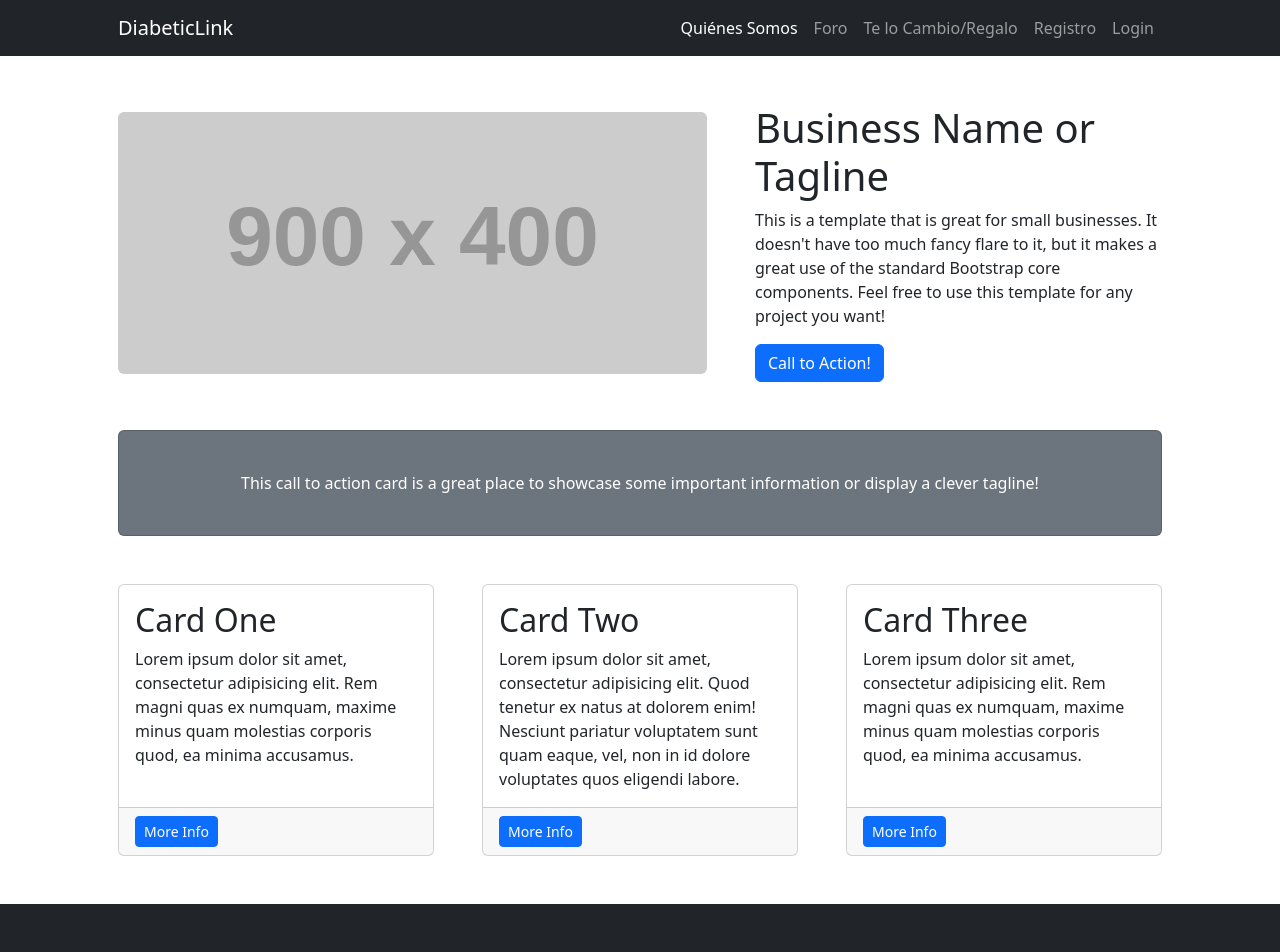
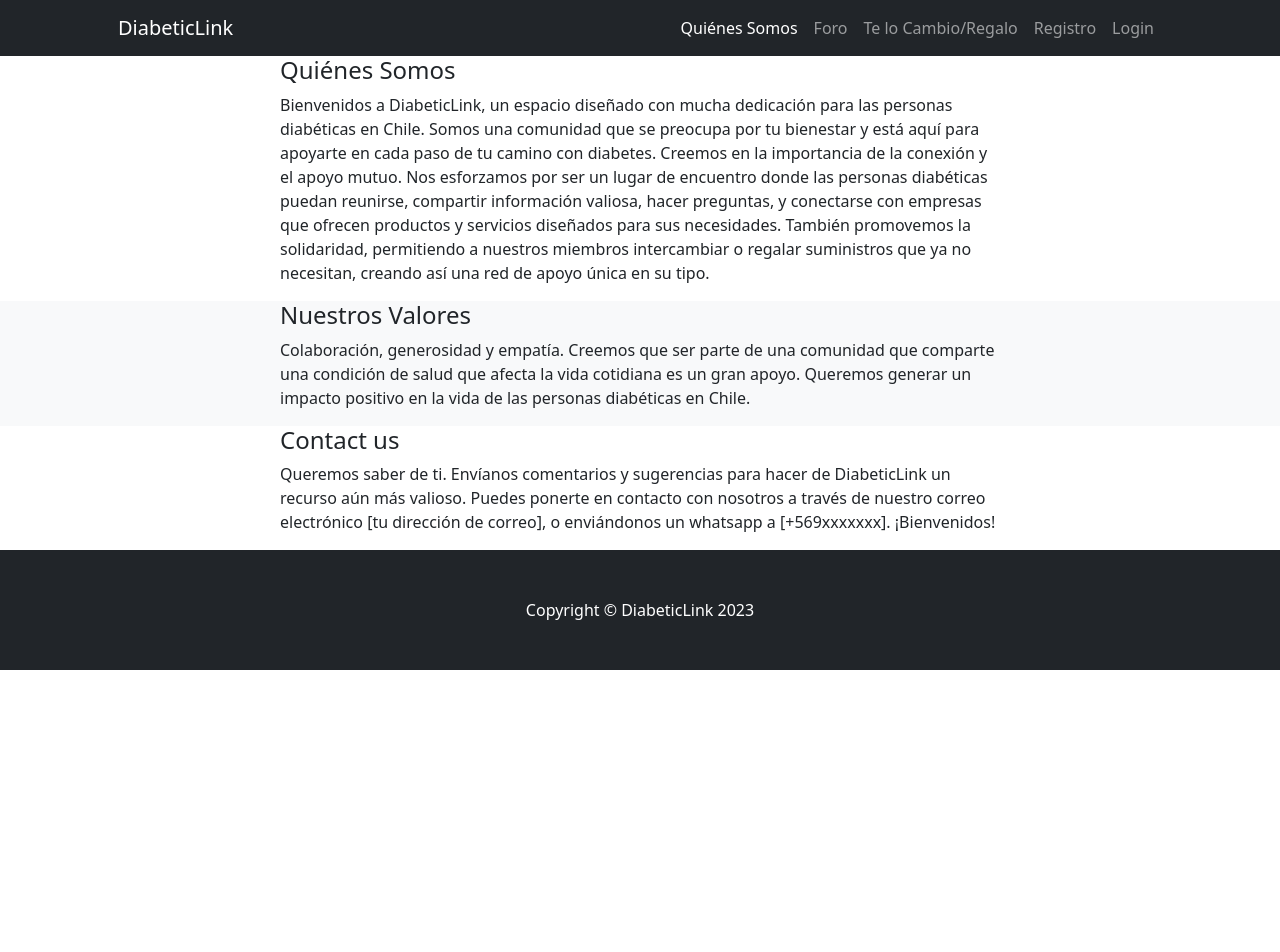
Before and after one commit to BiancaReset/FRONTEND-LUKABI, a React app: page /quienessomos in a window 1280 px wide. Shown: the top 952 px of the page. After the commit the page ends 800 px from the top, so only its background shows below. Built offline with nearby package versions, Linux system fonts and the light colour scheme.

Commit message:
sección quiénes somos

```diff
--- a/src/js/pages/QuienesSomos.jsx
+++ b/src/js/pages/QuienesSomos.jsx
@@ -1,104 +1,52 @@
 import React from 'react';
+import logo from "../img/logo.jpeg"
+
 
 const QuienesSomos = () => {
     return (
         <>
-            <div className="container px-4 px-lg-5">
-                {/* Heading Row*/}
-                <div className="row gx-4 gx-lg-5 align-items-center my-5">
-                    <div className="col-lg-7">
-                        <img
-                            className="img-fluid rounded mb-4 mb-lg-0"
-                            src="https://dummyimage.com/900x400/dee2e6/6c757d.jpg"
-                            alt="..."
-                        />
-                    </div>
-                    <div className="col-lg-5">
-                        <h1 className="font-weight-light">Business Name or Tagline</h1>
-                        <p>
-                            This is a template that is great for small businesses. It doesn't have
-                            too much fancy flare to it, but it makes a great use of the standard
-                            Bootstrap core components. Feel free to use this template for any
-                            project you want!
+            <section id="about">
+                <div className="container px-4">
+                    <div className="row gx-4 justify-content-center">
+                        <div className="col-lg-8">
+                            <h4>Quiénes Somos</h4>
+                            <p className="fs-6">
+                                Bienvenidos a DiabeticLink, un espacio diseñado con mucha dedicación para las personas diabéticas en Chile. Somos una comunidad que se preocupa por tu bienestar y está aquí para apoyarte en cada paso de tu camino con diabetes.
+                                Creemos en la importancia de la conexión y el apoyo mutuo. Nos esforzamos por ser un lugar de encuentro donde las personas diabéticas puedan reunirse, compartir información valiosa, hacer preguntas, y conectarse con empresas que ofrecen productos y servicios diseñados para sus necesidades. También promovemos la solidaridad, permitiendo a nuestros miembros intercambiar o regalar suministros que ya no necesitan, creando así una red de apoyo única en su tipo.
                             </p>
-                        <a className="btn btn-primary" href="#!">
-                            Call to Action!
-                        </a>
+
                         </div>
                     </div>
-                {/* Call to Action*/}
-                <div className="card text-white bg-secondary my-5 py-4 text-center">
-                    <div className="card-body">
-                        <p className="text-white m-0">
-                            This call to action card is a great place to showcase some important
-                            information or display a clever tagline!
+                </div>
+            </section>
+            {/* Services section*/}
+            <section className="bg-light" id="services">
+                <div className="container px-4">
+                    <div className="row gx-4 justify-content-center">
+                        <div className="col-lg-8">
+                            <h4>Nuestros Valores</h4>
+                            <p className="fs-6">
+                                Colaboración, generosidad y empatía. Creemos que ser parte de una comunidad que comparte una condición de salud que afecta la vida cotidiana es un gran apoyo. Queremos generar un impacto positivo en la vida de las personas diabéticas en Chile.
                             </p>
                         </div>
                     </div>
-                {/* Content Row*/}
-                <div className="row gx-4 gx-lg-5">
-                    <div className="col-md-4 mb-5">
-                        <div className="card h-100">
-                            <div className="card-body">
-                                <h2 className="card-title">Card One</h2>
-                                <p className="card-text">
-                                    Lorem ipsum dolor sit amet, consectetur adipisicing elit. Rem
-                                    magni quas ex numquam, maxime minus quam molestias corporis quod,
-                                    ea minima accusamus.
+                </div>
+            </section>
+            {/* Contact section*/}
+            <section id="contact">
+                <div className="container px-4">
+                    <div className="row gx-4 justify-content-center">
+                        <div className="col-lg-8">
+                            <h4>Contact us</h4>
+                            <p className="fs-6">
+                                Queremos saber de ti. Envíanos comentarios y sugerencias para hacer de DiabeticLink un recurso aún más valioso. Puedes ponerte en contacto con nosotros a través de nuestro correo electrónico [tu dirección de correo], o enviándonos un whatsapp a [+569xxxxxxx].
+                                ¡Bienvenidos!
                             </p>
-                            </div>
-                            <div className="card-footer">
-                                <a className="btn btn-primary btn-sm" href="#!">
-                                    More Info
-                                </a>
                         </div>
                     </div>
                 </div>
-                    <div className="col-md-4 mb-5">
-                        <div className="card h-100">
-                            <div className="card-body">
-                                <h2 className="card-title">Card Two</h2>
-                                <p className="card-text">
-                                    Lorem ipsum dolor sit amet, consectetur adipisicing elit. Quod
-                                    tenetur ex natus at dolorem enim! Nesciunt pariatur voluptatem
-                                    sunt quam eaque, vel, non in id dolore voluptates quos eligendi
-                                    labore.
-                                </p>
-                            </div>
-                            <div className="card-footer">
-                                <a className="btn btn-primary btn-sm" href="#!">
-                                    More Info
-                                </a>
-                            </div>
-                        </div>
-                    </div>
-                    <div className="col-md-4 mb-5">
-                        <div className="card h-100">
-                            <div className="card-body">
-                                <h2 className="card-title">Card Three</h2>
-                                <p className="card-text">
-                                    Lorem ipsum dolor sit amet, consectetur adipisicing elit. Rem
-                                    magni quas ex numquam, maxime minus quam molestias corporis quod,
-                                    ea minima accusamus.
-                                </p>
-                            </div>
-                            <div className="card-footer">
-                                <a className="btn btn-primary btn-sm" href="#!">
-                                    More Info
-                                </a>
-                            </div>
-                        </div>
-                    </div>
-                </div>
-            </div>
-            {/* Footer*/}
-            <footer className="py-5 bg-dark">
-                <div className="container px-4 px-lg-5">
-                    <p className="m-0 text-center text-white">
-                        Copyright © Your Website 2023
-                    </p>
-                </div>
-            </footer>
+            </section>
+
         </>
     )
 };
```
Lines whose indentation alone changed are shown as unchanged.
